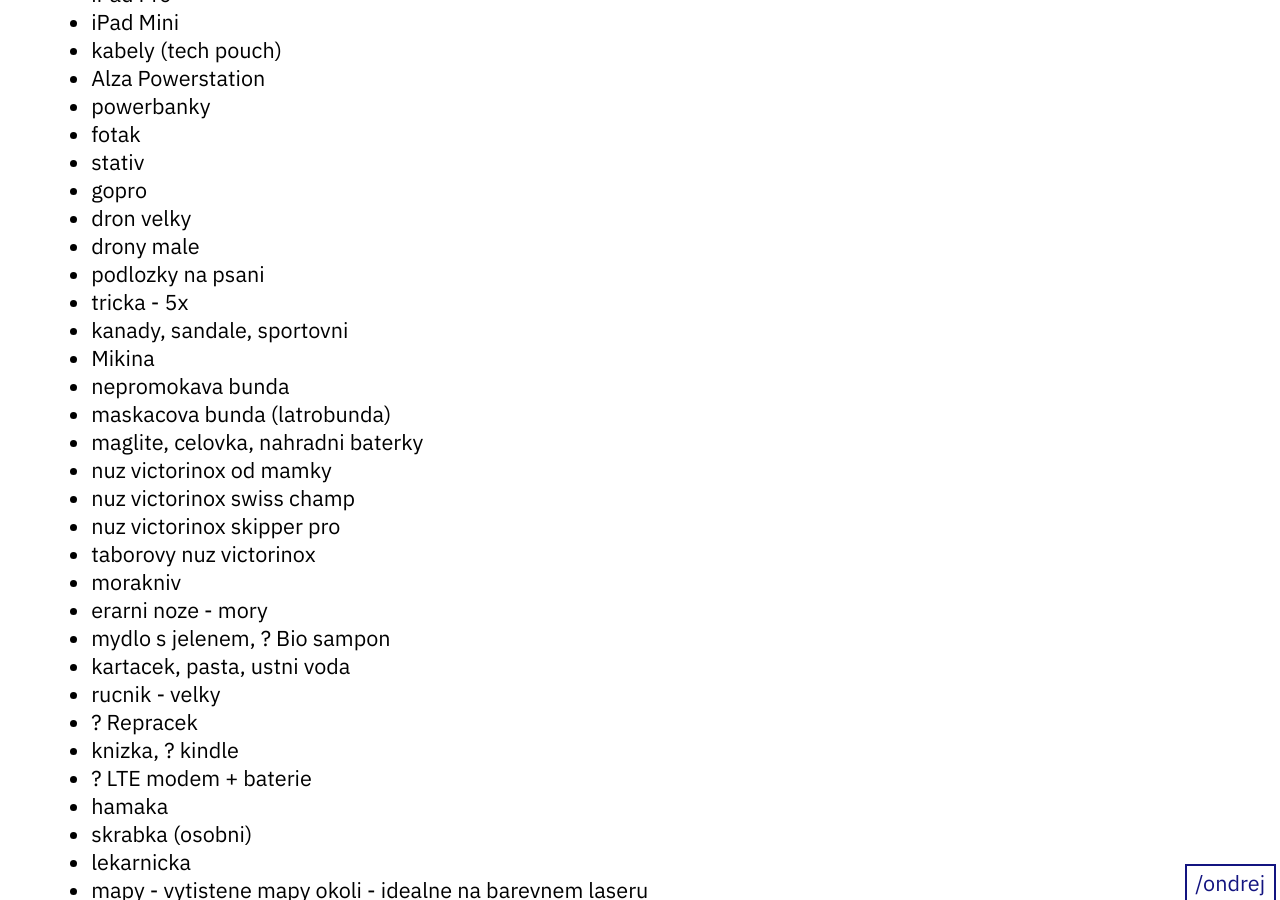
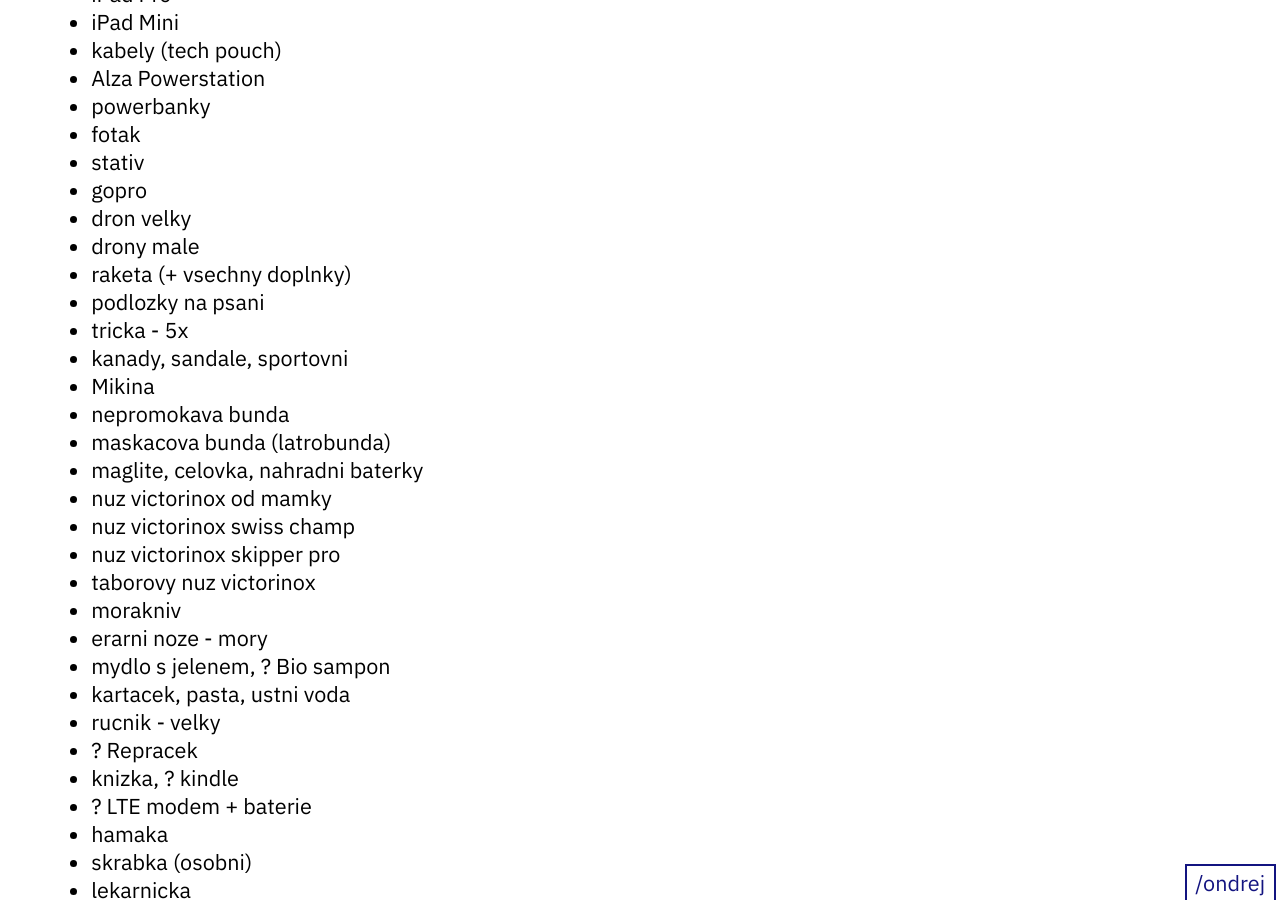
Before and after one commit to ondrejsika/ondrejsika.com, a Jekyll site: the page built from ondrej/checklists/tabor.md, in a window 1280 px wide and 900 px high, scrolled down 591 px. Built offline with Jekyll 4.4.1, drawn with Linux system fonts in a browser that asks for light colours.

Commit message:
content(ondrej/checklists/tabor): Add rocket

```diff
--- a/ondrej/checklists/tabor.md
+++ b/ondrej/checklists/tabor.md
@@ -30,6 +30,7 @@
 - gopro
 - dron velky
 - drony male
+- raketa (+ vsechny doplnky)
 - podlozky na psani
 - tricka - 5x
 - kanady, sandale, sportovni
@@ -117,6 +118,7 @@
 - karton pod notebook
 - nuzky
 
+
 ### Nelinka / Delinka
 
 - GPS Tracker (tracktive) + kabel
```
